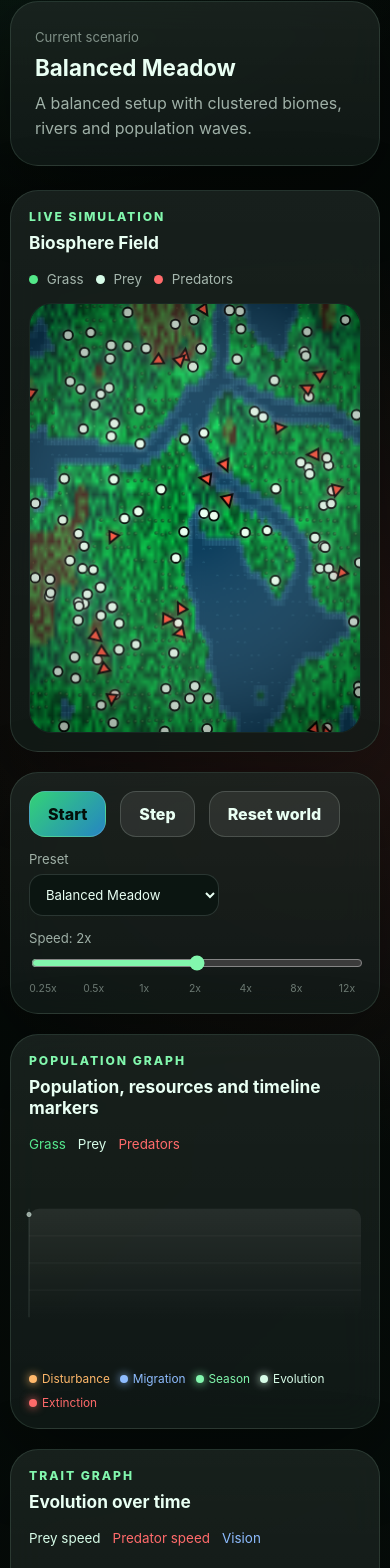
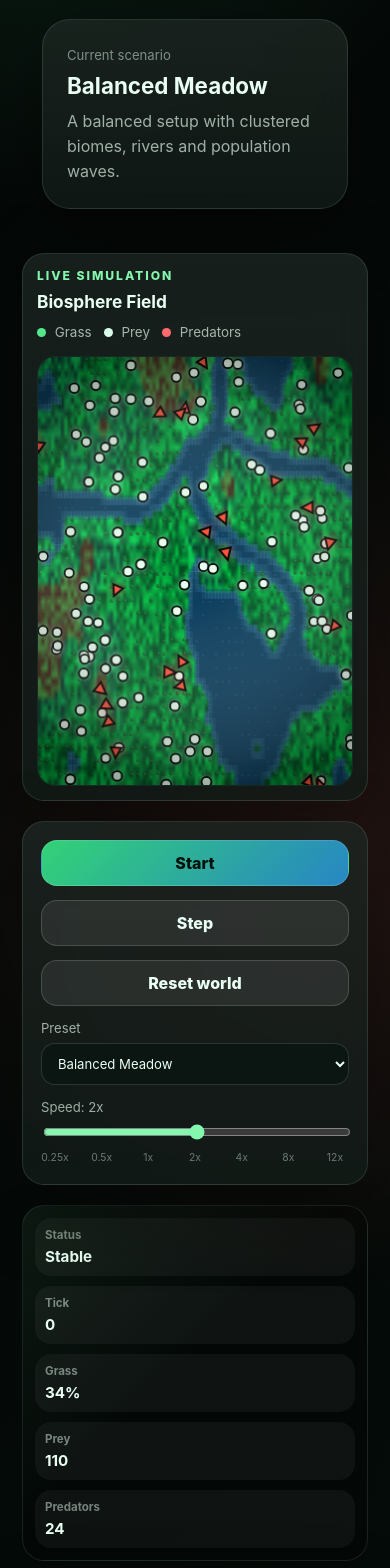
Before and after one commit to maurits2905/ecopulse, a React (Vite) app: page / in a window 390 px wide. Shown: the part 332-1900 px from the top of the page. Built offline with nearby package versions, Linux system fonts and the light colour scheme.

Commit message:
Improve mobile layout and touch inspection

```diff
--- a/src/App.jsx
+++ b/src/App.jsx
@@ -4,6 +4,7 @@ import DisturbancePanel from "./components/DisturbancePanel";
 import EventLog from "./components/EventLog";
 import EvolutionPanel from "./components/EvolutionPanel";
 import ExperimentPanel from "./components/ExperimentPanel";
+import GuidePanel from "./components/GuidePanel";
 import InspectorPanel from "./components/InspectorPanel";
 import PopulationChart from "./components/PopulationChart";
 import ScenarioPanel from "./components/ScenarioPanel";
@@ -14,6 +15,7 @@ import StatsPanel from "./components/StatsPanel";
 import TerrainPanel from "./components/TerrainPanel";
 import TimelinePanel from "./components/TimelinePanel";
 import TraitChart from "./components/TraitChart";
+import MobileSummaryBar from "./components/MobileSummaryBar";
 import { createWorld } from "./simulation/createWorld";
 import { getPresetSettings, PRESETS } from "./simulation/presets";
 import { evaluateScenario } from "./simulation/scenarios";
@@ -248,6 +250,8 @@ export default function App() {
             onStep={stepWorld}
           />
 
+          <MobileSummaryBar stats={worldView.stats} />
+
           <PopulationChart
             history={worldView.history}
             timelineEvents={worldView.timelineEvents}
@@ -258,6 +262,7 @@ export default function App() {
         <aside className="side-column">
           <StatsPanel stats={worldView.stats} world={worldView} />
           <ScenarioPanel scenario={scenario} />
+          <GuidePanel />
           <InspectorPanel inspected={inspected} />
           <SeasonPanel stats={worldView.stats} />
           <DisturbancePanel stats={worldView.stats} />
--- /dev/null
+++ b/src/components/GuidePanel.jsx
@@ -0,0 +1,111 @@
+import { useState } from "react";
+
+const TABS = {
+  overview: "Overview",
+  rules: "Rules",
+  tips: "Tips",
+  roadmap: "Roadmap"
+};
+
+export default function GuidePanel() {
+  const [activeTab, setActiveTab] = useState("overview");
+
+  return (
+    <section className="panel guide-panel">
+      <div className="panel-heading">
+        <p className="eyebrow">Guide</p>
+        <h2>How EcoPulse works</h2>
+      </div>
+
+      <div className="guide-tabs">
+        {Object.entries(TABS).map(([key, label]) => (
+          <button
+            key={key}
+            className={activeTab === key ? "active" : ""}
+            onClick={() => setActiveTab(key)}
+          >
+            {label}
+          </button>
+        ))}
+      </div>
+
+      {activeTab === "overview" ? <Overview /> : null}
+      {activeTab === "rules" ? <Rules /> : null}
+      {activeTab === "tips" ? <Tips /> : null}
+      {activeTab === "roadmap" ? <Roadmap /> : null}
+    </section>
+  );
+}
+
+function Overview() {
+  return (
+    <div className="guide-content">
+      <p>
+        EcoPulse is a browser-based ecosystem simulator. Grass grows, prey eat grass,
+        predators hunt prey, and each species changes over generations through inherited
+        traits and mutation.
+      </p>
+
+      <div className="guide-mini-grid">
+        <Info title="Prey" text="Eat grass, flee predators, herd together and reproduce when energy is high." />
+        <Info title="Predators" text="Chase prey, rest when starving, reproduce when prey are available." />
+        <Info title="Terrain" text="Forests give shelter, water blocks movement, fertile land helps grass recover." />
+        <Info title="Events" text="Migration, drought, disease, wildfire and seasons can change the balance." />
+      </div>
+    </div>
+  );
+}
+
+function Rules() {
+  return (
+    <div className="guide-content">
+      <ul className="guide-list">
+        <li>Grass regrows based on terrain, season and environmental events.</li>
+        <li>Prey gain energy by eating grass and lose energy through movement, hunger and crowding.</li>
+        <li>Predators gain energy by eating prey and lose energy through movement, hunger and crowding.</li>
+        <li>Animals reproduce when they have enough energy, but crowding and food availability matter.</li>
+        <li>Offspring inherit traits from parents with small mutations.</li>
+        <li>Predators have handling time after a kill, so they cannot instantly wipe out everything.</li>
+        <li>Migration can reintroduce prey or predators from the edges of the map.</li>
+      </ul>
+    </div>
+  );
+}
+
+function Tips() {
+  return (
+    <div className="guide-content">
+      <ul className="guide-list">
+        <li>Use <strong>Stable Ecosystem</strong> to observe long-running population cycles.</li>
+        <li>Use <strong>Plain World</strong> as a clean baseline with no terrain blocking movement.</li>
+        <li>Use <strong>Volatile World</strong> to see disturbances reshape the ecosystem.</li>
+        <li>Hover over the canvas to inspect terrain, grass, fertility and animal traits.</li>
+        <li>Use slower speeds like 0.25x or 0.5x when you want to watch movement behavior.</li>
+        <li>Use the timeline to understand why population changes happened.</li>
+        <li>Use export/share to send exact setups to someone else.</li>
+      </ul>
+    </div>
+  );
+}
+
+function Roadmap() {
+  return (
+    <div className="guide-content">
+      <ul className="guide-list">
+        <li><strong>Next:</strong> responsive/mobile polish and layout cleanup.</li>
+        <li><strong>Later:</strong> better terrain generation and smoother biome shapes.</li>
+        <li><strong>Later:</strong> civilization mode with humans, resources, huts and roads.</li>
+        <li><strong>Later:</strong> more advanced charts, scenario scoring and replay summaries.</li>
+      </ul>
+    </div>
+  );
+}
+
+function Info({ title, text }) {
+  return (
+    <article className="guide-info">
+      <strong>{title}</strong>
+      <span>{text}</span>
+    </article>
+  );
+}
--- /dev/null
+++ b/src/components/MobileSummaryBar.jsx
@@ -0,0 +1,42 @@
+function percent(value) {
+  if (!Number.isFinite(value)) return "0%";
+  return `${Math.round(value * 100)}%`;
+}
+
+function number(value) {
+  if (!Number.isFinite(value)) return "0";
+  return Math.round(value).toLocaleString("en-US");
+}
+
+export default function MobileSummaryBar({ stats }) {
+  if (!stats) return null;
+
+  return (
+    <section className="mobile-summary-bar" aria-label="Simulation summary">
+      <div>
+        <span>Status</span>
+        <strong>{stats.status}</strong>
+      </div>
+
+      <div>
+        <span>Tick</span>
+        <strong>{number(stats.tick)}</strong>
+      </div>
+
+      <div>
+        <span>Grass</span>
+        <strong>{percent(stats.grassPercent)}</strong>
+      </div>
+
+      <div>
+        <span>Prey</span>
+        <strong>{number(stats.prey)}</strong>
+      </div>
+
+      <div>
+        <span>Predators</span>
+        <strong>{number(stats.predators)}</strong>
+      </div>
+    </section>
+  );
+}
--- a/src/components/SimulationCanvas.jsx
+++ b/src/components/SimulationCanvas.jsx
@@ -102,6 +102,7 @@ export default function SimulationCanvas({ world, onInspect }) {
           <p className="eyebrow">Live simulation</p>
           <h2>Biosphere Field</h2>
         </div>
+
         <div className="legend">
           <span>
             <i className="dot grass" /> Grass
@@ -118,9 +119,9 @@ export default function SimulationCanvas({ world, onInspect }) {
       <canvas
         ref={canvasRef}
         className="simulation-canvas"
-        onMouseMove={handleInspect}
-        onClick={handleInspect}
-        onMouseLeave={clearInspect}
+        onPointerMove={handleInspect}
+        onPointerDown={handleInspect}
+        onPointerLeave={clearInspect}
       />
     </div>
   );
--- a/src/styles.css
+++ b/src/styles.css
@@ -1372,3 +1372,256 @@ input[type="range"] {
   font-size: 0.84rem;
   line-height: 1.45;
 }
+
+.mobile-summary-bar {
+  display: grid;
+  grid-template-columns: 1.4fr repeat(4, 1fr);
+  gap: 10px;
+  padding: 12px;
+  border: 1px solid rgba(233, 255, 243, 0.1);
+  border-radius: 22px;
+  background:
+    linear-gradient(135deg, rgba(130, 247, 173, 0.08), transparent 46%),
+    rgba(0, 0, 0, 0.22);
+  box-shadow: 0 18px 50px rgba(0, 0, 0, 0.18);
+}
+
+.mobile-summary-bar div {
+  min-width: 0;
+  padding: 10px;
+  border-radius: 16px;
+  background: rgba(255, 255, 255, 0.045);
+}
+
+.mobile-summary-bar span {
+  display: block;
+  margin-bottom: 5px;
+  color: rgba(233, 255, 243, 0.48);
+  font-size: 0.72rem;
+  font-weight: 700;
+}
+
+.mobile-summary-bar strong {
+  display: block;
+  overflow: hidden;
+  color: #e9fff3;
+  font-size: 0.95rem;
+  text-overflow: ellipsis;
+  white-space: nowrap;
+}
+
+.simulation-canvas {
+  touch-action: none;
+}
+
+.canvas-shell {
+  overflow: hidden;
+}
+
+.chart {
+  width: 100%;
+  min-height: 190px;
+}
+
+.control-panel {
+  position: relative;
+  z-index: 4;
+}
+
+.control-row {
+  align-items: stretch;
+}
+
+.control-row .button {
+  min-height: 44px;
+}
+
+.field.speed-field input[type="range"] {
+  width: 100%;
+}
+
+.side-column {
+  min-width: 0;
+}
+
+.main-column {
+  min-width: 0;
+}
+
+.panel {
+  min-width: 0;
+}
+
+@media (max-width: 1180px) {
+  .layout {
+    grid-template-columns: 1fr;
+  }
+
+  .side-column {
+    display: grid;
+    grid-template-columns: repeat(2, minmax(0, 1fr));
+    align-items: start;
+  }
+
+  .side-column > .settings-panel,
+  .side-column > .experiment-panel,
+  .side-column > .guide-panel {
+    grid-column: 1 / -1;
+  }
+
+  .canvas-shell {
+    position: relative;
+  }
+
+  .simulation-canvas {
+    height: min(68vh, 620px);
+  }
+}
+
+@media (max-width: 860px) {
+  .app {
+    padding: 18px;
+  }
+
+  .hero {
+    grid-template-columns: 1fr;
+    gap: 16px;
+    padding: 20px;
+  }
+
+  .hero h1 {
+    font-size: clamp(2rem, 12vw, 3.4rem);
+  }
+
+  .hero-text {
+    font-size: 0.98rem;
+  }
+
+  .canvas-header {
+    align-items: flex-start;
+    flex-direction: column;
+    gap: 12px;
+  }
+
+  .legend {
+    width: 100%;
+    justify-content: flex-start;
+    flex-wrap: wrap;
+  }
+
+  .control-row {
+    grid-template-columns: 1fr 1fr;
+  }
+
+  .control-row > .field.compact {
+    grid-column: 1 / -1;
+  }
+
+  .speed-field {
+    grid-column: 1 / -1;
+    min-width: 100%;
+  }
+
+  .mobile-summary-bar {
+    grid-template-columns: repeat(2, minmax(0, 1fr));
+  }
+
+  .mobile-summary-bar div:first-child {
+    grid-column: 1 / -1;
+  }
+
+  .side-column {
+    grid-template-columns: 1fr;
+  }
+
+  .stat-grid,
+  .inspector-grid,
+  .season-effects {
+    grid-template-columns: 1fr 1fr;
+  }
+
+  .settings-select-grid {
+    grid-template-columns: 1fr;
+  }
+
+  .chart-panel .panel-heading.horizontal {
+    align-items: flex-start;
+    flex-direction: column;
+  }
+
+  .chart-legend {
+    flex-wrap: wrap;
+  }
+}
+
+@media (max-width: 560px) {
+  .app {
+    padding: 12px;
+  }
+
+  .hero,
+  .panel,
+  .canvas-shell {
+    border-radius: 22px;
+  }
+
+  .canvas-shell {
+    padding: 14px;
+  }
+
+  .simulation-canvas {
+    height: 430px;
+    border-radius: 18px;
+  }
+
+  .control-row {
+    display: grid;
+    grid-template-columns: 1fr;
+  }
+
+  .control-row .button {
+    width: 100%;
+  }
+
+  .mobile-summary-bar {
+    grid-template-columns: 1fr;
+  }
+
+  .mobile-summary-bar div:first-child {
+    grid-column: auto;
+  }
+
+  .stat-grid,
+  .inspector-grid,
+  .season-effects,
+  .scenario-heading,
+  .objective-top,
+  .disturbance-top,
+  .timeline-meta {
+    grid-template-columns: 1fr;
+  }
+
+  .scenario-heading,
+  .objective-top,
+  .disturbance-top,
+  .timeline-meta {
+    display: grid;
+  }
+
+  .guide-tabs {
+    grid-template-columns: 1fr 1fr;
+  }
+
+  .experiment-actions {
+    flex-direction: column;
+  }
+
+  .timeline-marker-legend {
+    gap: 8px;
+  }
+
+  .speed-marks {
+    overflow-x: auto;
+    padding-bottom: 2px;
+  }
+}
```
